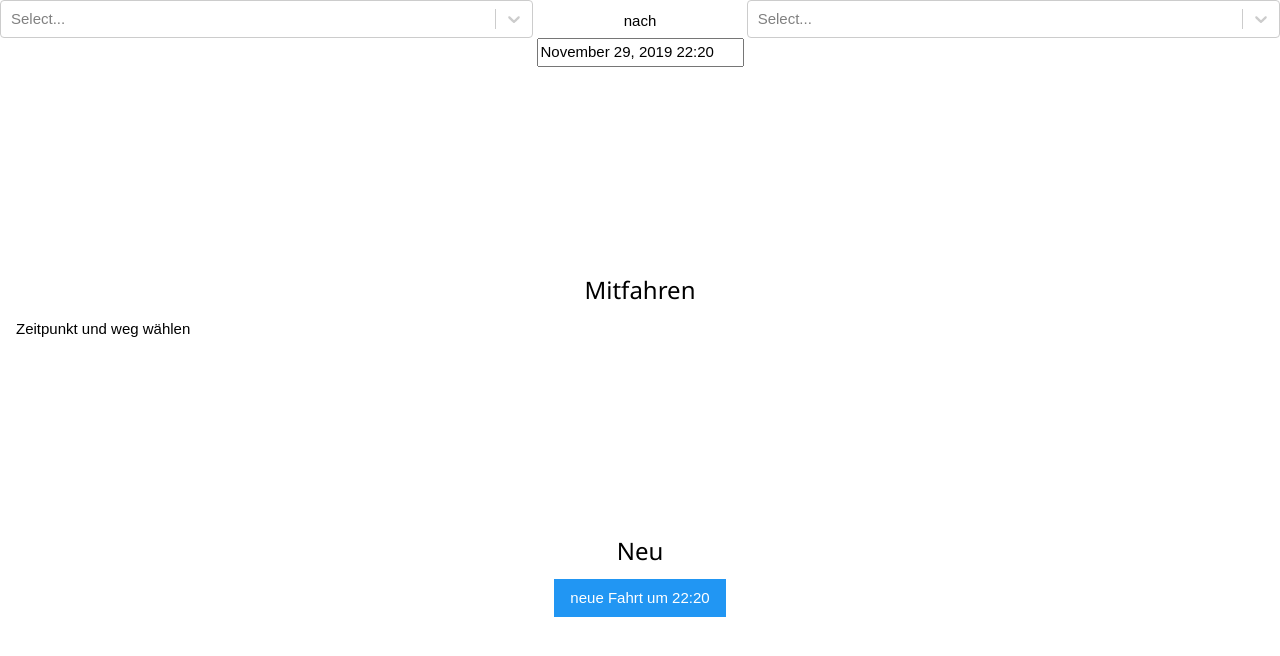
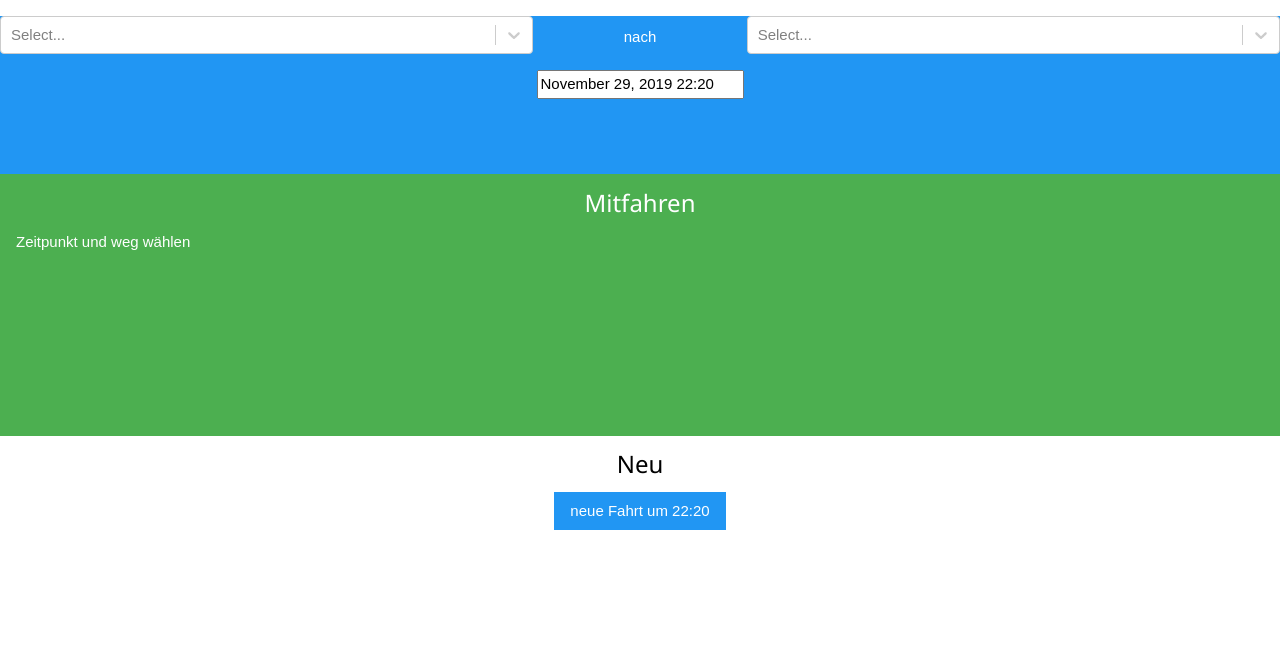
Before and after one commit to BeneLuWi/trier-city-hack-19, a React (Create React App) app in the folder src/main/react/tch19-front/: page / in a window 1280 px wide. Shown: the top 656 px of the page. Built offline with nearby package versions, Linux system fonts and the light colour scheme.

Commit message:
Connect api

```diff
--- a/src/main/react/tch19-front/package.json
+++ b/src/main/react/tch19-front/package.json
@@ -31,5 +31,5 @@
       "last 1 safari version"
     ]
   },
-  "proxy": "http://10.143.102.114:8080"
+  "proxy": "http://localhost:8080"
 }
--- a/src/main/react/tch19-front/src/components/user/User.js
+++ b/src/main/react/tch19-front/src/components/user/User.js
@@ -14,17 +14,6 @@ const User = ({}) => {
      *  HOOKS
      *
      *************/
-
-    const exampleTours = [
-        {
-            id: "0123",
-            starttime: moment().subtract(20, "minutes")
-        },
-        {
-            id: "1230123",
-            starttime: moment().add(10, "minutes")
-        }
-    ];
 
     const [showBook, setShowBook] = useState(false);
     const [tour, setTour] = useState(null);
@@ -44,10 +33,12 @@ const User = ({}) => {
      *************/
 
     const find = (starttime) => {
+
+        if (!start || !destination) return;
         const data = {
           start: start.value,
-              destination: destination.value,
-              starttime: moment(starttime).valueOf()
+          dest: destination.value,
+          starttime: moment(starttime).valueOf()/1000
         };
 
         axios.post("/api/user/find", data)
@@ -86,15 +77,16 @@ const User = ({}) => {
 
     return (
         <div style={{height:"99vh"}}>
-            <div style={{height:"33%"}}>
+            <div style={{height:"20%"}} className={"w3-blue"}>
+                <div className={"w3-margin-top"}>
                     <DestinationPicker
                         start={start}
                         destination={destination}
                         setDestination={setDestination}
                         setStart={setStart}
-
                     />
-                <div className={"w3-center"}>
+                </div>
+                <div className={"w3-center w3-margin-top"}>
                     <DatePicker
                         selected={startDate}
                         onChange={date => loadTours(date)}
@@ -108,7 +100,7 @@ const User = ({}) => {
                 </div>
             </div>
 
-            <div style={{height:"33%"}}>
+            <div style={{height:"33%"}} className={"w3-green"}>
                 <div className={"w3-container"}>
                     <div className={"w3-center"}>
                         <h3>Mitfahren</h3>
@@ -157,4 +149,4 @@ const User = ({}) => {
 
 };
 
-export default User
+export default User;
```
Lines whose indentation alone changed are shown as unchanged.
